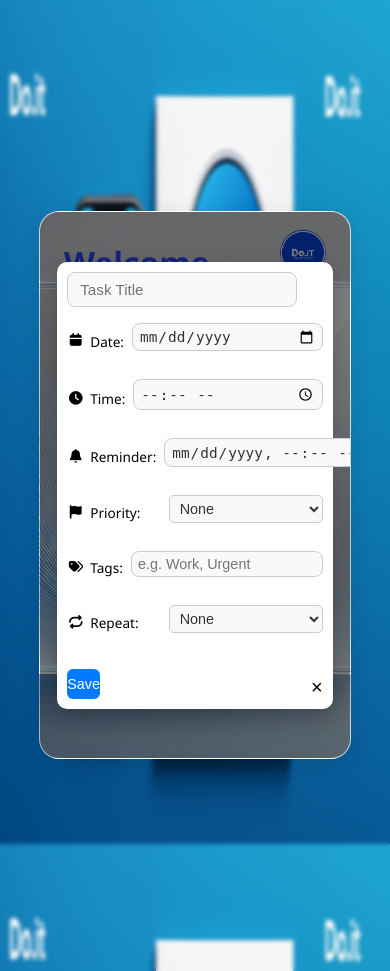
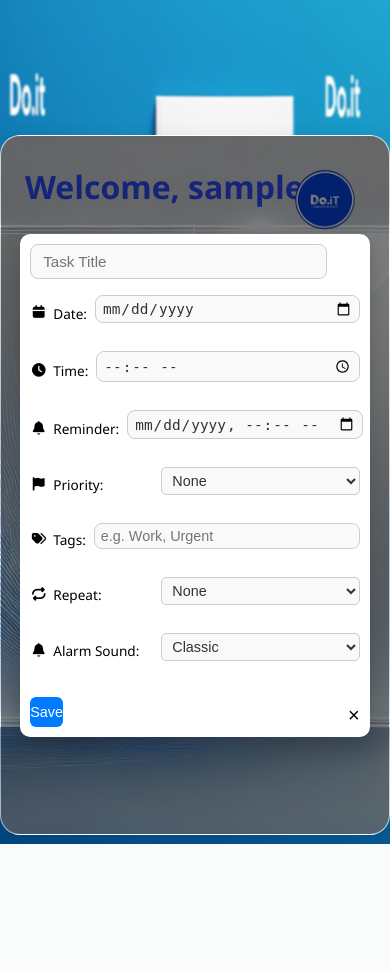
Before and after one commit to Faculty-of-Computing/TodoApp, a Flask app: template templates/add.html in a window 390 px wide. After the commit the page ends 844 px from the top, so only its background shows below. Run offline with Flask 3, Linux system fonts and the light colour scheme; the template is opened without the code that fills it, so the values that code supplies are empty; the visitor is signed in with stand-in values (Sample User, id 1); some libraries are stand-ins or nearby versions.

Commit message:
added reminder, recuring,multiple alarm tones  my work

```diff
--- a/server.py
+++ b/server.py
@@ -44,18 +44,26 @@ class User(db.Model):
     def __repr__(self):
         return f'<User {self.username}>'
 
+class RecurrenceEnum(Enum):
+    none = "none"
+    daily = "daily"
+    weekly = "weekly"
+    monthly = "monthly"
+
 class Task(db.Model):
     id = db.Column(db.Integer, primary_key=True)
     task = db.Column(db.String(255), nullable=False)
     priority = db.Column(db.Enum(TaskPriority), default=TaskPriority.MEDIUM, nullable=False)
     tags = db.Column(db.String(500))
-
     created_at = db.Column(db.DateTime, default=datetime.now, nullable=False)
     last_updated = db.Column(db.DateTime, default=datetime.now, onupdate=datetime.now)
     due_date = db.Column(db.DateTime)
-    reminder_datetime = db.Column(db.DateTime)  # <-- ADD THIS
+    reminder_datetime = db.Column(db.DateTime)
     completed_at = db.Column(db.DateTime)
     dismissed = db.Column(db.Boolean, default=False)
+    alarm_sound = db.Column(db.String(50), default='classic')
+
+    recurring = db.Column(db.Enum(RecurrenceEnum), default=RecurrenceEnum.none)
 
     user_id = db.Column(db.Integer, db.ForeignKey('user.id'), nullable=False)
 
@@ -80,6 +88,33 @@ def get_user():
         return User.query.filter_by(username=session["username"]).first()
     return None
 
+# --- after your model definitions ---
+
+def create_recurring_tasks(task, occurrences=5):
+    next_due_date = task.due_date
+    for _ in range(occurrences):
+        if task.recurring == RecurrenceEnum.daily:
+            next_due_date += timedelta(days=1)
+        elif task.recurring == RecurrenceEnum.weekly:
+            next_due_date += timedelta(weeks=1)
+        elif task.recurring == RecurrenceEnum.monthly:
+            next_due_date += timedelta(days=30)
+        else:
+            break
+
+        new_task = Task(
+            task=task.task,
+            due_date=next_due_date,
+            reminder_datetime=task.reminder_datetime,
+            dismissed=True,
+            user_id=task.user_id,
+            priority=task.priority,
+            tags=task.tags,
+            recurring=task.recurring,
+            alarm_sound=alarm_sound
+        )
+        db.session.add(new_task)
+    db.session.commit()
 
 @app.route("/add")
 def add_page():
@@ -106,6 +141,9 @@ def update_task(task_id):
         task.tags = request.form.get("tags")
         priority = request.form.get("priority")
         task.priority = TaskPriority(priority) if priority else TaskPriority.MEDIUM
+        task.recurring = RecurrenceEnum(request.form.get("recurring", "none"))
+        task.alarm_sound = request.form.get("alarm_sound", "classic")
+
 
         # Due date
         date_due = request.form.get("date_due")
@@ -214,6 +252,7 @@ def api_pending_reminders():
             {
                 "id": task.id,
                 "title": task.task,
+                "alarm_sound": task.alarm_sound,
                 "reminder_datetime": task.reminder_datetime.isoformat() if task.reminder_datetime else None
             }
             for task in tasks if task.reminder_datetime
@@ -291,6 +330,8 @@ def homepage():
 
 
 
+from werkzeug.security import generate_password_hash
+
 @app.route("/create-account", methods=['GET', 'POST'])
 def create_account():
     if request.method == "POST":
@@ -298,16 +339,23 @@ def create_account():
         username = request.form.get('username')
         password = request.form.get('password')
 
+        # Check if username already exists
+        existing_user = User.query.filter_by(username=username).first()
+        if existing_user:
+            flash("Username already taken. Please choose another.", "error")
+            return redirect("/create-account")  # Redirect back to the form
+
+        # Create user with hashed password
         user = User()
         user.name = name
         user.username = username
-        user.password = password
+        user.password = generate_password_hash(password)  # Always hash passwords!
 
         db.session.add(user)
         db.session.commit()
 
         session['username'] = username
-
+        flash("Account created successfully!", "success")
         return redirect("/")
 
     return render_template("create_account.html")
@@ -334,13 +382,15 @@ def create_task():
         priority = request.form.get("priority")
         tags = request.form.get("tags")
         reminder = request.form.get("reminder_datetime")
+        recurring = request.form.get("recurring", "none")
+        alarm_sound = request.form.get("alarm_sound", "classic")
 
         # Combine date and time
         due_datetime = None
         if date_due:
             try:
                 if time_due:
-                    due_datetime = datetime.strptime(f"{date_due} {time_due}", "%Y-%m-%d %H:%M")
+                    due_datetime = datetime.strptime(f"{date_due} {time_due}", "Date:%Y-%m-%d, Time:%H:%M")
                 else:
                     due_datetime = datetime.strptime(date_due, "%Y-%m-%d")
             except ValueError:
@@ -351,7 +401,7 @@ def create_task():
         dismissed = True
         if reminder:
             try:
-                reminder_datetime = datetime.strptime(reminder, "%Y-%m-%dT%H:%M")
+                reminder_datetime = datetime.strptime(reminder, "Date: %Y-%m-%d, Time: %H:%M")
                 dismissed = False
             except ValueError:
                 reminder_datetime = None
@@ -365,13 +415,18 @@ def create_task():
                 dismissed=dismissed,
                 user_id=user.id,
                 priority=TaskPriority(priority) if priority else TaskPriority.MEDIUM,
-                tags=tags
+                tags=tags,
+                recurring=RecurrenceEnum(recurring),
+                alarm_sound=alarm_sound
             )
             db.session.add(new_task)
             db.session.commit()
 
-    return redirect("/")
+            # <-- CALL RECURRING TASKS -->
+            if new_task.recurring != RecurrenceEnum.none:
+                create_recurring_tasks(new_task)
 
+        return redirect("/")
 
 @app.route("/tasks/<int:task_id>/complete", methods=["POST"])
 def complete_task(task_id):
--- a/templates/add.html
+++ b/templates/add.html
@@ -27,8 +27,8 @@
   background-repeat: no-repeat;
   background-position: center center;
   background-size: cover;   /* ensures full coverage */
-  backdrop-filter: blur(2px);
-  -webkit-backdrop-filter: blur(2px);
+  backdrop-filter: blur(1px);
+  -webkit-backdrop-filter: blur(px);
 
 }
     main {
@@ -41,6 +41,7 @@
       overflow: hidden;
       width: 100%;
       max-width: 680px;
+      height: 700px;
       border-radius: 30px;
       border: 1px solid rgba(255,255,255,0.2);
       position: relative;
@@ -135,7 +136,7 @@
 
     /* Overlay / task card */
     .task-overlay { position: fixed; top: 0; left: 0; width: 100%; height: 100%; background: rgba(0,0,0,0.5); display: flex; justify-content: center; align-items: center; z-index: 1000;  padding: 10px; }
-    .task-info-card { background: #fff; padding: 20px; border-radius: 10px; width: 400px; position: relative; box-shadow: 0 8px 20px rgba(0,0,0,0.2); font-family: 'Segoe UI', sans-serif; }
+    .task-info-card { max-width: 550px;background: #fff; padding: 20px; border-radius: 10px; width: 400px; position: relative; box-shadow: 0 8px 20px rgba(0,0,0,0.2); font-family: 'Segoe UI', sans-serif; }
     .task-title { width: 100%; padding: 10px; margin-bottom: 15px; font-size: 16px; border: 1px solid #ccc; border-radius: 6px; }
     .field-row { display: flex; align-items: center; margin-bottom: 12px; gap: 8px; }
     .field-row label { flex: 1; display: flex; align-items: center; font-size: 14px; gap: 6px; }
@@ -146,9 +147,24 @@
     .close-btn { position: absolute; bottom: 10px; right: 10px; background: none; border: none; font-size: 20px; cursor: pointer; }
 
 
+.header-top {
+  display: flex;
+  justify-content: space-between; /* username left, icon right */
+  align-items: center;            /* vertical alignment */
+  width: 100%;
+  margin-bottom: 1rem;
+}
+.login-icon {
+    top: 2rem;
+    right: 1.5rem;
+    width: 30%;
+    height: auto;
+    flex-shrink: 0;
+    z-index: 10;
+  }
 /*RESPONSIVENESS */
  @media (max-width: 768px) {
-    main { padding: 1.5rem; border-radius: 20px; max-width: 80%; }
+    main { padding: 1.5rem; border-radius: 20px; max-width: 100%; }
     .login-icon { width: 20%; }
     }
 
@@ -224,7 +240,7 @@
 
 @media (max-width: 1024px) {
   body {
-    background-size: auto 100%;
+    background-size: auto cover;
     background-position: cente;
     background-repeat: no-repeat;
   }
@@ -232,7 +248,7 @@
 
 @media (max-width: 768px) {
   body {
-    background-size: auto 100%;      /* full height, width adjusts */
+    background-size: auto cover;      /* full height, width adjusts */
     background-position: center;
     background-repeat: no-repeat;
   }
@@ -252,7 +268,30 @@
   }
 }
 
+.login-icon {
+    top: 2rem;
+    right: 1.5rem;
+    width: 30%;
+    height: auto;
+    flex-shrink: 0;
+    z-index: 10;
+  }
 
+@media (max-width: 768px) {
+main { padding: 1.5rem; border-radius: 20px; max-width: 100%; }
+    }
+    @media (max-width: 768px) {
+  .login-icon {
+    width: 100px;  /* slightly smaller on tablets */
+  }
+}
+
+/* Small screens */
+@media (max-width: 480px) {
+  .login-icon {
+    width: 80px;   /* small but still visible on phones */
+  }
+}
 /* Applying the font and color to subtitles */
 h2 {
   font-family: 'Poppins', sans-serif;
@@ -272,14 +311,16 @@ h2:hover {
   <main>
 
        <header class="todo-header">
+  <div class="header-top">
     <h1>Welcome, {{ session.username }}</h1>
+    <img src="{{ url_for('static', filename='images/do.png') }}" alt="To-Do Icon" class="login-icon" />
+  </div>
 
       <!-- Search bar below username -->
     <form method="GET" action="/" class="search-bar">
    <i class="fas fa-search search-icon"></i>
     <input type="text" name="search" placeholder="Search tasks..." value="{{ request.args.get('search', '') }}"/>
    </form>
-
 
       <img src="{{ url_for('static', filename='images/do.png') }}" alt="To-Do Icon" class="login-icon" />
       <div class="filter-wrapper">
@@ -397,15 +438,29 @@ h2:hover {
       </div>
 
       <!-- Recurring -->
+      <!-- Recurring -->
 <div class="field-row">
   <label><i class="fa-solid fa-repeat"></i> Repeat:</label>
   <select name="recurring">
-          <option value="none">None</option>
-          <option value="daily">Daily</option>
-          <option value="weekly">Weekly</option>
-          <option value="monthly">Monthly</option>
+    <option value="none" {% if task and task.recurring.value == 'none' %}selected{% endif %}>None</option>
+    <option value="daily" {% if task and task.recurring.value == 'daily' %}selected{% endif %}>Daily</option>
+    <option value="weekly" {% if task and task.recurring.value == 'weekly' %}selected{% endif %}>Weekly</option>
+    <option value="monthly" {% if task and task.recurring.value == 'monthly' %}selected{% endif %}>Monthly</option>
   </select>
 </div>
+
+<div class="field-row">
+  <label><i class="fa-solid fa-bell"></i> Alarm Sound:</label>
+<select name="alarm_sound" id="alarm_sound">
+  <option value="classic" {% if task and task.alarm_sound == 'classic' %}selected{% endif %}>Classic</option>
+  <option value="digital" {% if task and task.alarm_sound == 'digital' %}selected{% endif %}>Digital Beep</option>
+  <option value="phone" {% if task and task.alarm_sound == 'phone' %}selected{% endif %}>Phone Ringtone</option>
+  <option value="rooster" {% if task and task.alarm_sound == 'rooster' %}selected{% endif %}>Rooster</option>
+</select>
+
+</div>
+
+
 
       <!-- Buttons -->
       <div class="buttons">
@@ -424,6 +479,37 @@ h2:hover {
 {% endif %}
 
   </main>
+<script>
+let previewAudio = null;
 
+const soundMap = {
+  classic: "/static/sounds/classic.mp3",
+  digital: "/static/sounds/beep.mp3",
+  phone: "/static/sounds/call_ringtone.mp3",
+  rooster: "/static/sounds/Rooster.wav"
+};
+
+document.addEventListener("DOMContentLoaded", () => {
+  const select = document.getElementById("alarm_sound");
+
+  select.addEventListener("change", () => {
+    // Stop old preview if still playing
+    if (previewAudio) {
+      previewAudio.pause();
+      previewAudio.currentTime = 0;
+    }
+
+    // Play new preview
+    const soundFile = soundMap[select.value];
+    if (soundFile) {
+      previewAudio = new Audio(soundFile);
+      previewAudio.volume = 1;
+      previewAudio.play().catch(err => {
+        console.warn("Autoplay blocked by browser:", err);
+      });
+    }
+  });
+});
+</script>
 </body>
 </html>
```
Also changed, not shown: templates/home.html (+60 -33 lines), 4 other files. Lines whose indentation alone changed are shown as unchanged.
